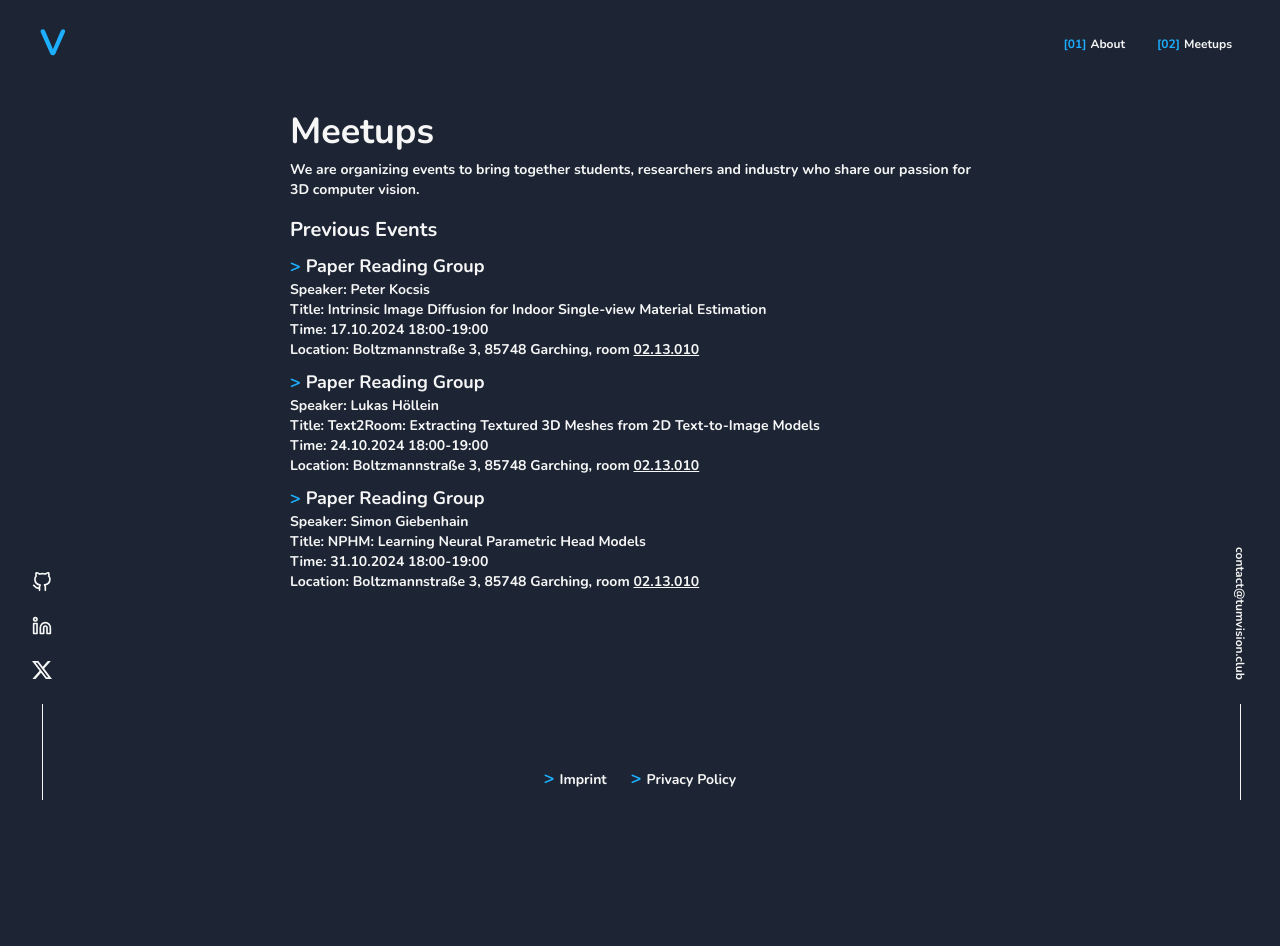
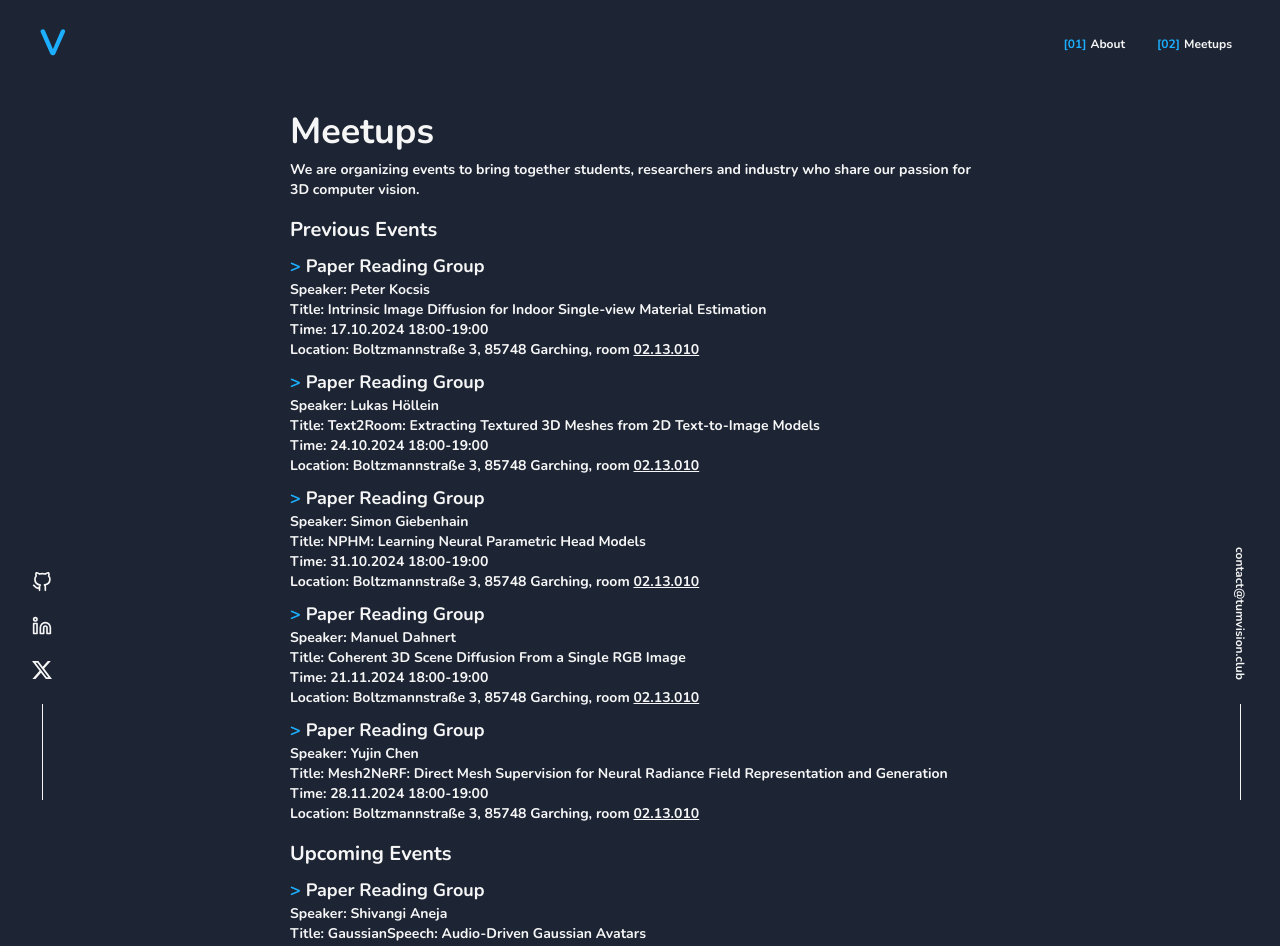
Before and after one commit to tumvision/tumvision.github.io, a Next.js app: page /meetups in a window 1280 px wide. Shown: the top 946 px of the page. Before the commit the page ends 800 px from the top, so only its background shows below. Built offline with nearby package versions, Linux system fonts and the light colour scheme.

Commit message:
Update page.tsx

```diff
--- a/app/meetups/page.tsx
+++ b/app/meetups/page.tsx
@@ -34,6 +34,28 @@ export default function Meetups() {
         paper="https://simongiebenhain.github.io/NPHM/"
         className="mt-2"
       />
+      <ReadingGroup
+        speaker="Manuel Dahnert"
+        time="21.11.2024 18:00-19:00"
+        title="Coherent 3D Scene Diffusion From a Single RGB Image"
+        paper="https://www.manuel-dahnert.com/research/scene-diffusion"
+        className="mt-2"
+      />
+      <ReadingGroup
+        speaker="Yujin Chen"
+        time="28.11.2024 18:00-19:00"
+        title="Mesh2NeRF: Direct Mesh Supervision for Neural Radiance Field Representation and Generation"
+        paper="https://terencecyj.github.io/projects/Mesh2NeRF/"
+        className="mt-2"
+      />
+      <Headline className="text-xl mt-4">Upcoming Events</Headline>
+      <ReadingGroup
+        speaker="Shivangi Aneja"
+        time="28.11.2024 18:00-19:00"
+        title="GaussianSpeech: Audio-Driven Gaussian Avatars"
+        paper="https://shivangi-aneja.github.io/projects/gaussianspeech"
+        className="mt-2"
+      />
     </Container>
   );
 }
```
